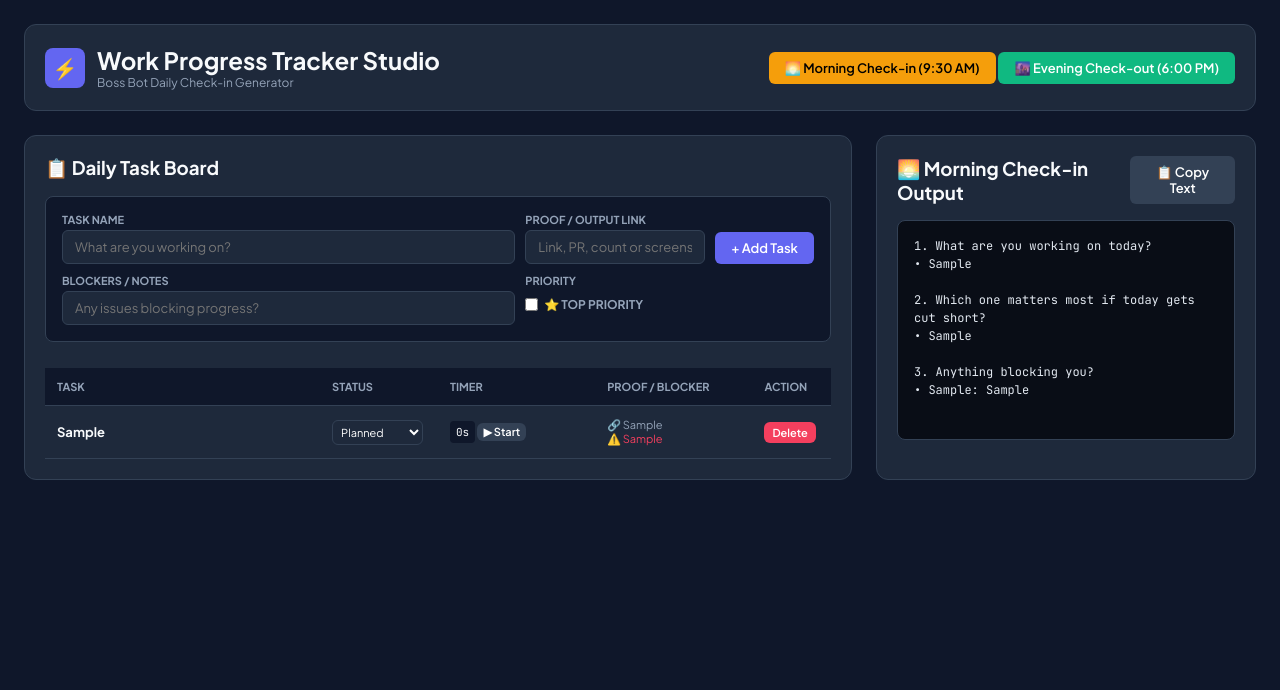
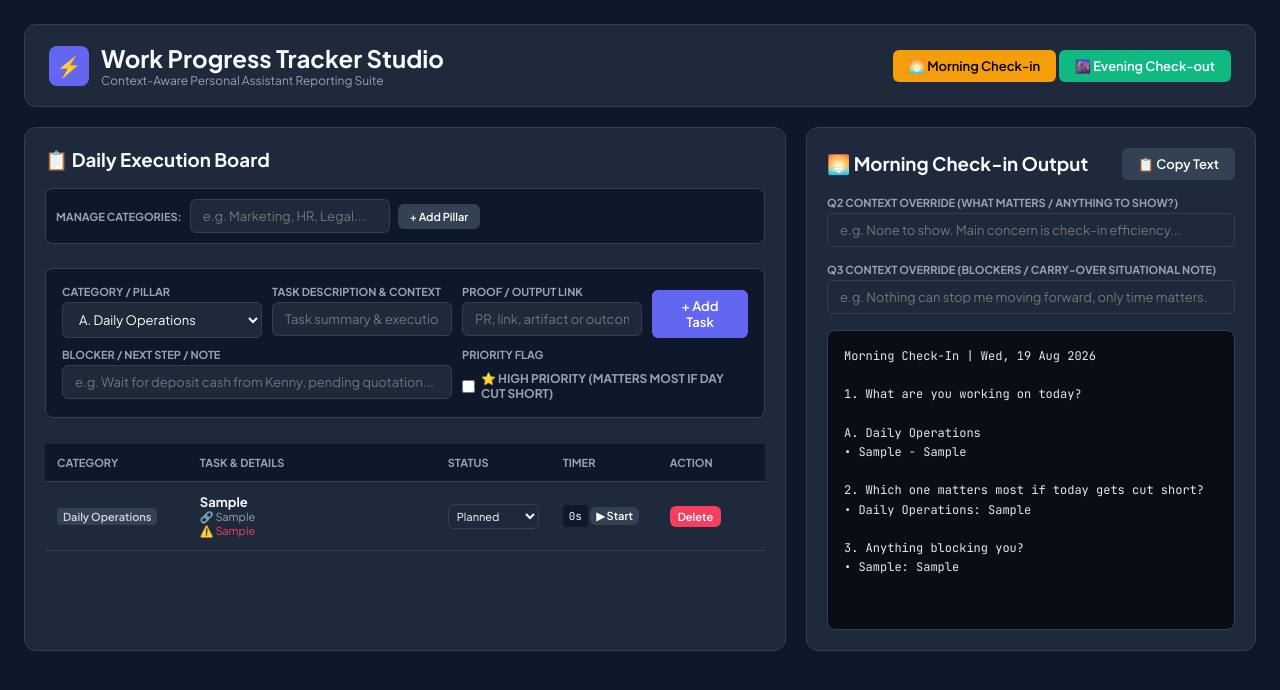
Before and after one commit to chiyibeh-maker/my.daily.work.summarizer-2026.08v1, a plain HTML site: page index.html in a window 1280 px wide. Both pictures are taken after typing "Sample", "Sample", "Sample" into the empty fields and a click on the button "+ Add Task". Drawn offline with Linux system fonts and the light colour scheme.

Commit message:
index.html

```diff
--- a/index.html
+++ b/index.html
@@ -17,24 +17,24 @@
 
         * { box-sizing: border-box; margin: 0; padding: 0; font-family: 'Plus Jakarta Sans', sans-serif; }
         body { background: var(--bg-dark); color: var(--text-main); padding: 24px; }
-        .studio-container { max-width: 1400px; margin: 0 auto; display: flex; flex-direction: column; gap: 24px; }
+        .studio-container { max-width: 1450px; margin: 0 auto; display: flex; flex-direction: column; gap: 20px; }
 
-        header { display: flex; justify-content: space-between; align-items: center; background: var(--bg-card); border: 1px solid var(--border-color); padding: 20px; border-radius: 12px; }
+        header { display: flex; justify-content: space-between; align-items: center; background: var(--bg-card); border: 1px solid var(--border-color); padding: 18px 24px; border-radius: 12px; }
         .brand { display: flex; align-items: center; gap: 12px; }
         .brand-icon { width: 40px; height: 40px; background: var(--primary); border-radius: 8px; display: flex; align-items: center; justify-content: center; font-size: 20px; }
 
-        .main-grid { display: grid; grid-template-columns: 1fr 380px; gap: 24px; }
-        @media (max-width: 1000px) { .main-grid { grid-template-columns: 1fr; } }
+        .main-grid { display: grid; grid-template-columns: 1fr 450px; gap: 20px; }
+        @media (max-width: 1100px) { .main-grid { grid-template-columns: 1fr; } }
 
         .panel { background: var(--bg-card); border: 1px solid var(--border-color); padding: 20px; border-radius: 12px; display: flex; flex-direction: column; gap: 16px; }
 
-        .task-form-box { display: grid; grid-template-columns: 2fr 1fr 1fr auto; gap: 10px; background: #0f172a; padding: 16px; border-radius: 8px; border: 1px solid var(--border-color); }
+        .task-form-box { display: grid; grid-template-columns: 1fr 1.5fr 1fr auto; gap: 10px; background: #0f172a; padding: 16px; border-radius: 8px; border: 1px solid var(--border-color); }
         @media (max-width: 700px) { .task-form-box { grid-template-columns: 1fr; } }
 
         .form-group { display: flex; flex-direction: column; gap: 4px; }
         .form-group label { font-size: 11px; font-weight: 700; color: var(--text-muted); text-transform: uppercase; }
 
-        input, select { background: #1e293b; border: 1px solid var(--border-color); color: white; padding: 8px 12px; border-radius: 6px; outline: none; font-size: 13px; }
+        input, select, textarea { background: #1e293b; border: 1px solid var(--border-color); color: white; padding: 8px 12px; border-radius: 6px; outline: none; font-size: 13px; }
 
         .btn { padding: 8px 16px; border-radius: 6px; border: none; font-weight: 600; cursor: pointer; font-size: 13px; display: inline-flex; align-items: center; justify-content: center; gap: 6px; }
         .btn-primary { background: var(--primary); color: white; }
@@ -47,9 +47,12 @@
         th, td { padding: 12px; text-align: left; border-bottom: 1px solid var(--border-color); }
         th { background: #0f172a; color: var(--text-muted); font-size: 11px; text-transform: uppercase; }
 
-        .bot-box { background: #090d16; border: 1px solid var(--border-color); border-radius: 8px; padding: 16px; font-family: 'JetBrains Mono', monospace; font-size: 12px; white-space: pre-wrap; min-height: 220px; color: #e2e8f0; line-height: 1.5; }
+        .bot-box { background: #090d16; border: 1px solid var(--border-color); border-radius: 8px; padding: 16px; font-family: 'JetBrains Mono', monospace; font-size: 12px; white-space: pre-wrap; min-height: 300px; color: #e2e8f0; line-height: 1.6; }
         .badge-priority { background: rgba(245, 158, 11, 0.2); color: #fbbf24; padding: 2px 6px; border-radius: 4px; font-size: 10px; font-weight: 700; }
         .timer-badge { font-family: 'JetBrains Mono', monospace; background: #0f172a; padding: 4px 6px; border-radius: 4px; font-size: 11px; }
+        .category-tag { background: #334155; color: #cbd5e1; padding: 2px 6px; border-radius: 4px; font-size: 11px; font-weight: 600; }
+
+        .category-manager { display: flex; gap: 8px; align-items: center; background: #0f172a; padding: 10px; border-radius: 8px; border: 1px solid var(--border-color); margin-bottom: 8px; }
     </style>
 </head>
 <body>
@@ -60,39 +63,51 @@
             <div class="brand-icon">⚡</div>
             <div>
                 <h2>Work Progress Tracker Studio</h2>
-                <p style="font-size: 12px; color: var(--text-muted);">Boss Bot Daily Check-in Generator</p>
+                <p style="font-size: 12px; color: var(--text-muted);">Context-Aware Personal Assistant Reporting Suite</p>
             </div>
         </div>
         <div>
-            <button class="btn btn-amber" type="button" id="morning-btn">🌅 Morning Check-in (9:30 AM)</button>
-            <button class="btn btn-green" type="button" id="evening-btn">🌆 Evening Check-out (6:00 PM)</button>
+            <button class="btn btn-amber" type="button" id="morning-btn">🌅 Morning Check-in</button>
+            <button class="btn btn-green" type="button" id="evening-btn">🌆 Evening Check-out</button>
         </div>
     </header>
 
     <div class="main-grid">
         <div class="panel">
-            <h3>📋 Daily Task Board</h3>
+            <h3>📋 Daily Execution Board</h3>
 
+            <!-- Category Management Bar -->
+            <div class="category-manager">
+                <span style="font-size: 11px; font-weight: 700; color: var(--text-muted); text-transform: uppercase;">Manage Categories:</span>
+                <input type="text" id="new-cat-input" placeholder="e.g. Marketing, HR, Legal..." style="width: 200px;">
+                <button class="btn btn-secondary" type="button" id="add-cat-btn" style="padding: 6px 12px; font-size: 11px;">+ Add Pillar</button>
+            </div>
+
+            <!-- Task Input Form -->
             <div class="task-form-box">
-                <div class="form-group" style="grid-column: span 2;">
-                    <label>Task Name</label>
-                    <input type="text" id="task-name" placeholder="What are you working on?">
+                <div class="form-group">
+                    <label>Category / Pillar</label>
+                    <select id="task-category"></select>
+                </div>
+                <div class="form-group">
+                    <label>Task Description & Context</label>
+                    <input type="text" id="task-name" placeholder="Task summary & execution details...">
                 </div>
                 <div class="form-group">
                     <label>Proof / Output Link</label>
-                    <input type="text" id="task-proof" placeholder="Link, PR, count or screenshot">
+                    <input type="text" id="task-proof" placeholder="PR, link, artifact or outcome...">
                 </div>
                 <div class="form-group" style="justify-content: flex-end;">
                     <button class="btn btn-primary" type="button" id="add-btn">+ Add Task</button>
                 </div>
                 <div class="form-group" style="grid-column: span 2;">
-                    <label>Blockers / Notes</label>
-                    <input type="text" id="task-blocker" placeholder="Any issues blocking progress?">
+                    <label>Blocker / Next Step / Note</label>
+                    <input type="text" id="task-blocker" placeholder="e.g. Wait for deposit cash from Kenny, pending quotation...">
                 </div>
-                <div class="form-group">
-                    <label>Priority</label>
+                <div class="form-group" style="grid-column: span 2;">
+                    <label>Priority Flag</label>
                     <label style="display:flex; align-items:center; gap:6px; margin-top:6px; font-size:12px; cursor:pointer;">
-                        <input type="checkbox" id="task-priority"> ⭐ Top Priority
+                        <input type="checkbox" id="task-priority"> ⭐ High Priority (Matters most if day cut short)
                     </label>
                 </div>
             </div>
@@ -100,69 +115,115 @@
             <table>
                 <thead>
                     <tr>
-                        <th style="width: 35%;">Task</th>
+                        <th style="width: 20%;">Category</th>
+                        <th style="width: 35%;">Task & Details</th>
                         <th style="width: 15%;">Status</th>
-                        <th style="width: 20%;">Timer</th>
-                        <th style="width: 20%;">Proof / Blocker</th>
-                        <th style="width: 10%;">Action</th>
+                        <th style="width: 15%;">Timer</th>
+                        <th style="width: 15%;">Action</th>
                     </tr>
                 </thead>
-                <tbody id="task-table-body">
-                </tbody>
+                <tbody id="task-table-body"></tbody>
             </table>
         </div>
 
+        <!-- Right Side Bot Generator -->
         <div class="panel">
             <div style="display:flex; justify-content:space-between; align-items:center;">
                 <h3 id="bot-title">🤖 Boss Bot Output</h3>
                 <button class="btn btn-secondary" type="button" id="copy-btn">📋 Copy Text</button>
             </div>
-            <div class="bot-box" id="bot-output">Add tasks on the left, then click 'Morning Check-in' or 'Evening Check-out' above.</div>
+
+            <div class="form-group">
+                <label>Q2 Context Override (What matters / Anything to show?)</label>
+                <input type="text" id="q2-override" placeholder="e.g. None to show. Main concern is check-in efficiency...">
+            </div>
+
+            <div class="form-group">
+                <label>Q3 Context Override (Blockers / Carry-over situational note)</label>
+                <input type="text" id="q3-override" placeholder="e.g. Nothing can stop me moving forward, only time matters.">
+            </div>
+
+            <div class="bot-box" id="bot-output">Add tasks on the left board, then click Morning or Evening check-in button.</div>
         </div>
     </div>
 </div>
 
 <script>
-    let tasks = [];
-    try {
-        tasks = JSON.parse(localStorage.getItem('studio_tasks_v2')) || [];
-    } catch(e) {
-        tasks = [];
-    }
+    let categories = JSON.parse(localStorage.getItem('studio_categories')) || [
+        "Daily Operations",
+        "Property Management",
+        "G Project",
+        "MSC",
+        "General Tasks"
+    ];
 
+    let tasks = JSON.parse(localStorage.getItem('studio_tasks_v4')) || [];
     let activeTab = 'morning';
 
     document.addEventListener('DOMContentLoaded', function() {
+        populateCategories();
+        document.getElementById('add-cat-btn').addEventListener('click', addCategory);
         document.getElementById('add-btn').addEventListener('click', addNewTask);
         document.getElementById('morning-btn').addEventListener('click', generateMorningBot);
         document.getElementById('evening-btn').addEventListener('click', generateEveningBot);
         document.getElementById('copy-btn').addEventListener('click', copyOutput);
 
+        document.getElementById('q2-override').addEventListener('input', refreshOutput);
+        document.getElementById('q3-override').addEventListener('input', refreshOutput);
+
         renderTable();
         generateMorningBot();
     });
 
+    function populateCategories() {
+        const catSelect = document.getElementById('task-category');
+        catSelect.innerHTML = '';
+        categories.forEach((cat, index) => {
+            const letter = String.fromCharCode(65 + index);
+            const opt = document.createElement('option');
+            opt.value = cat;
+            opt.textContent = `${letter}. ${cat}`;
+            catSelect.appendChild(opt);
+        });
+    }
+
+    function addCategory() {
+        const input = document.getElementById('new-cat-input');
+        const catName = input.value.trim();
+        if (!catName) return alert('Enter a category name!');
+        if (!categories.includes(catName)) {
+            categories.push(catName);
+            localStorage.setItem('studio_categories', JSON.stringify(categories));
+            populateCategories();
+            input.value = '';
+            alert(`Added new pillar: ${catName}`);
+        }
+    }
+
     function saveAndRender() {
-        localStorage.setItem('studio_tasks_v2', JSON.stringify(tasks));
+        localStorage.setItem('studio_tasks_v4', JSON.stringify(tasks));
         renderTable();
+        refreshOutput();
+    }
+
+    function refreshOutput() {
         if (activeTab === 'morning') generateMorningBot();
         else generateEveningBot();
     }
 
     function addNewTask() {
+        const catInput = document.getElementById('task-category');
         const nameInput = document.getElementById('task-name');
         const proofInput = document.getElementById('task-proof');
         const blockerInput = document.getElementById('task-blocker');
         const priorityInput = document.getElementById('task-priority');
 
         const taskName = nameInput.value.trim();
-        if (!taskName) {
-            alert('Please type a task description first!');
-            return;
-        }
+        if (!taskName) return alert('Please enter task details!');
 
         const newTask = {
             id: Date.now(),
+            category: catInput.value,
             name: taskName,
             proof: proofInput.value.trim(),
             blocker: blockerInput.value.trim(),
@@ -174,7 +235,6 @@
         };
 
         tasks.push(newTask);
-
         nameInput.value = '';
         proofInput.value = '';
         blockerInput.value = '';
@@ -229,7 +289,7 @@
         tbody.innerHTML = '';
 
         if (tasks.length === 0) {
-            tbody.innerHTML = `<tr><td colspan="5" style="text-align:center; color:#64748b; padding:20px;">No tasks logged yet. Type a task above and click + Add Task.</td></tr>`;
+            tbody.innerHTML = `<tr><td colspan="5" style="text-align:center; color:#64748b; padding:20px;">No tasks logged. Add one above!</td></tr>`;
             return;
         }
 
@@ -241,9 +301,12 @@
 
             const tr = document.createElement('tr');
             tr.innerHTML = `
+                <td><span class="category-tag">${escapeHtml(task.category)}</span></td>
                 <td>
                     ${task.priority ? '<span class="badge-priority">⭐ PRIORITY</span> ' : ''}
                     <strong>${escapeHtml(task.name)}</strong>
+                    ${task.proof ? `<div style="font-size:11px; color:#94a3b8;">🔗 ${escapeHtml(task.proof)}</div>` : ''}
+                    ${task.blocker ? `<div style="font-size:11px; color:#f43f5e;">⚠️ ${escapeHtml(task.blocker)}</div>` : ''}
                 </td>
                 <td>
                     <select onchange="changeStatus(${task.id}, this.value)" style="padding:4px; font-size:11px;">
@@ -259,48 +322,77 @@
                         ${task.timerOn ? '⏹ Stop' : '▶ Start'}
                     </button>
                 </td>
-                <td style="font-size:11px; color:#94a3b8;">
-                    ${task.proof ? `<div>🔗 ${escapeHtml(task.proof)}</div>` : ''}
-                    ${task.blocker ? `<div style="color:#f43f5e;">⚠️ ${escapeHtml(task.blocker)}</div>` : ''}
-                    ${!task.proof && !task.blocker ? '-' : ''}
-                </td>
-                <td>
-                    <button class="btn btn-danger" onclick="deleteTask(${task.id})">Delete</button>
-                </td>
+                <td><button class="btn btn-danger" onclick="deleteTask(${task.id})">Delete</button></td>
             `;
             tbody.appendChild(tr);
         });
     }
 
+    function getFormattedDate() {
+        const options = { weekday: 'short', day: 'numeric', month: 'short', year: 'numeric' };
+        return new Date().toLocaleDateString('en-GB', options);
+    }
+
     function generateMorningBot() {
         activeTab = 'morning';
         document.getElementById('bot-title').innerText = "🌅 Morning Check-in Output";
+        const q2Override = document.getElementById('q2-override').value.trim();
+        const q3Override = document.getElementById('q3-override').value.trim();
 
         const active = tasks.filter(t => t.status !== "Completed");
         const priority = tasks.find(t => t.priority) || active[0];
         const blocked = tasks.filter(t => t.status === "Blocked" || t.blocker);
 
-        let q1 = active.length ? active.map(t => `• ${t.name}`).join('\n') : "• Finishing up ongoing tasks";
-        let q2 = priority ? `• ${priority.name}` : "• Standard task flow";
-        let q3 = blocked.length ? blocked.map(t => `• ${t.name}: ${t.blocker || 'Blocked'}`).join('\n') : "None";
+        let grouped = {};
+        active.forEach(t => {
+            if (!grouped[t.category]) grouped[t.category] = [];
+            grouped[t.category].push(t);
+        });
 
-        const text = `1. What are you working on today?\n${q1}\n\n2. Which one matters most if today gets cut short?\n${q2}\n\n3. Anything blocking you?\n${q3}`;
+        let q1Text = "";
+        categories.forEach((cat, idx) => {
+            if (grouped[cat] && grouped[cat].length > 0) {
+                const letter = String.fromCharCode(65 + idx);
+                q1Text += `${letter}. ${cat}\n`;
+                grouped[cat].forEach(item => {
+                    q1Text += `• ${item.name}${item.blocker ? ' - ' + item.blocker : ''}\n`;
+                });
+                q1Text += `\n`;
+            }
+        });
+
+        if (!q1Text) q1Text = "• Continuing daily operations and execution workflow.\n";
+
+        let q2Text = q2Override ? q2Override : (priority ? `• ${priority.category}: ${priority.name}` : "• Standard task flow.");
+        let q3Text = q3Override ? q3Override : (blocked.length ? blocked.map(t => `• ${t.name}: ${t.blocker || 'Blocked'}`).join('\n') : "Nothing can stop me moving forward, only time matters.");
+
+        const text = `Morning Check-In | ${getFormattedDate()}\n\n1. What are you working on today?\n\n${q1Text.trim()}\n\n2. Which one matters most if today gets cut short?\n${q2Text}\n\n3. Anything blocking you?\n${q3Text}`;
         document.getElementById('bot-output').innerText = text;
     }
 
     function generateEveningBot() {
         activeTab = 'evening';
-        document.getElementById('bot-title').innerText = "集成 Evening Check-out Output";
+        document.getElementById('bot-title').innerText = "🌆 Evening Check-out Output";
+        const q2Override = document.getElementById('q2-override').value.trim();
+        const q3Override = document.getElementById('q3-override').value.trim();
 
         const done = tasks.filter(t => t.status === "Completed");
         const carry = tasks.filter(t => t.status !== "Completed");
         const proof = tasks.filter(t => t.proof);
 
-        let q1 = done.length ? done.map(t => `• ${t.name} (${formatSecs(t.seconds)})`).join('\n') : "• Progressed ongoing tasks";
-        let q2 = proof.length ? proof.map(t => `• ${t.name}: ${t.proof}`).join('\n') : "None";
-        let q3 = carry.length ? carry.map(t => `• ${t.name} [${t.status}]`).join('\n') : "Nothing carried over";
+        let q1Text = done.length
+            ? done.map(t => `• ${t.name}${t.seconds ? ' (' + formatSecs(t.seconds) + ')' : ''}`).join('\n')
+            : "• Progressed ongoing daily tasks & operations.";
 
-        const text = `1. What did you get done today?\n${q1}\n\n2. Anything to show for it?\n${q2}\n\n3. What's carrying over to tomorrow, if anything?\n${q3}`;
+        let q2Text = q2Override
+            ? q2Override
+            : (proof.length ? proof.map(t => `• ${t.name}: ${t.proof}`).join('\n') : "None to show.");
+
+        let q3Text = q3Override
+            ? q3Override
+            : (carry.length ? carry.map(t => `• ${t.name} ${t.blocker ? '(' + t.blocker + ')' : ''}`).join('\n') : "Nothing carried over.");
+
+        const text = `Evening Check-Out | ${getFormattedDate()}\n\n1. What did you get done today?\n${q1Text}\n\n2. Anything to show for it?\n${q2Text}\n\n3. What's carrying over to tomorrow, if anything?\n${q3Text}`;
         document.getElementById('bot-output').innerText = text;
     }
 
@@ -315,9 +407,7 @@
     }
 
     setInterval(() => {
-        if (tasks.some(t => t.timerOn)) {
-            renderTable();
-        }
+        if (tasks.some(t => t.timerOn)) renderTable();
     }, 1000);
 </script>
 </body>
```
